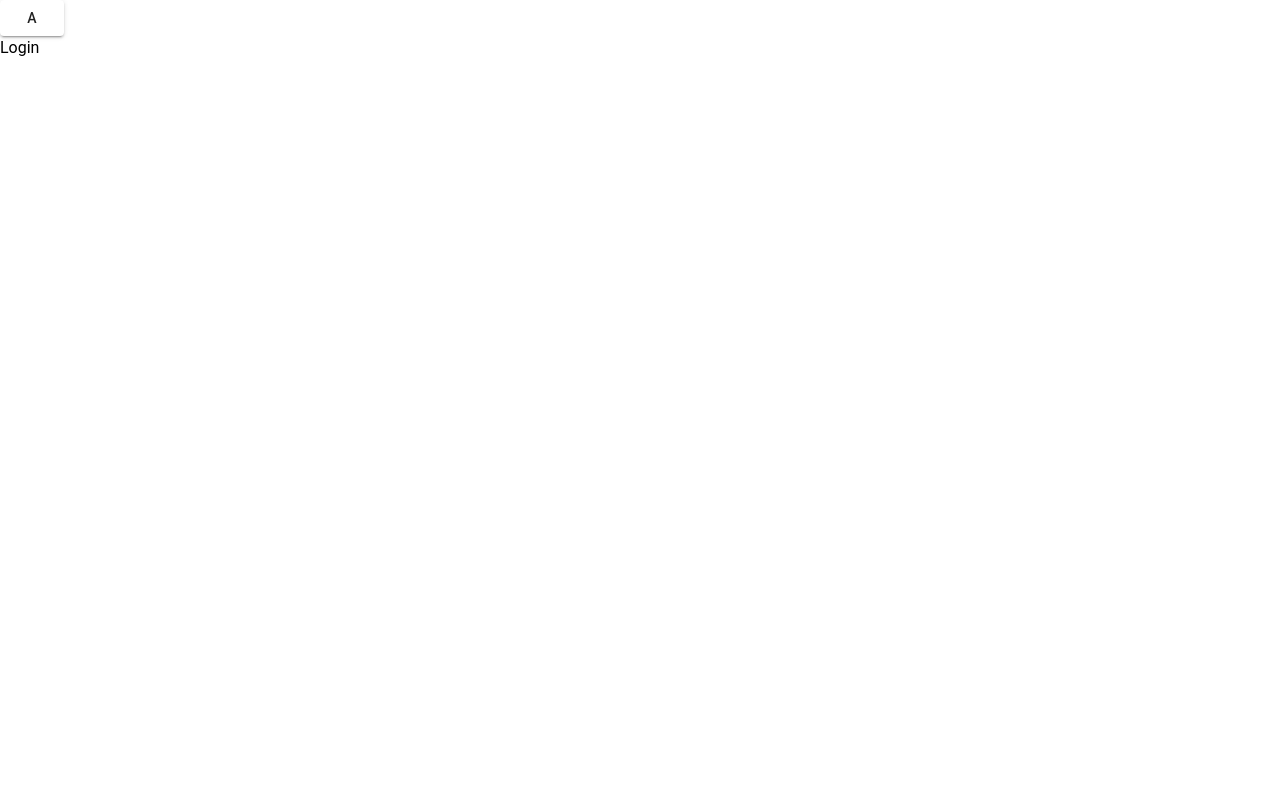
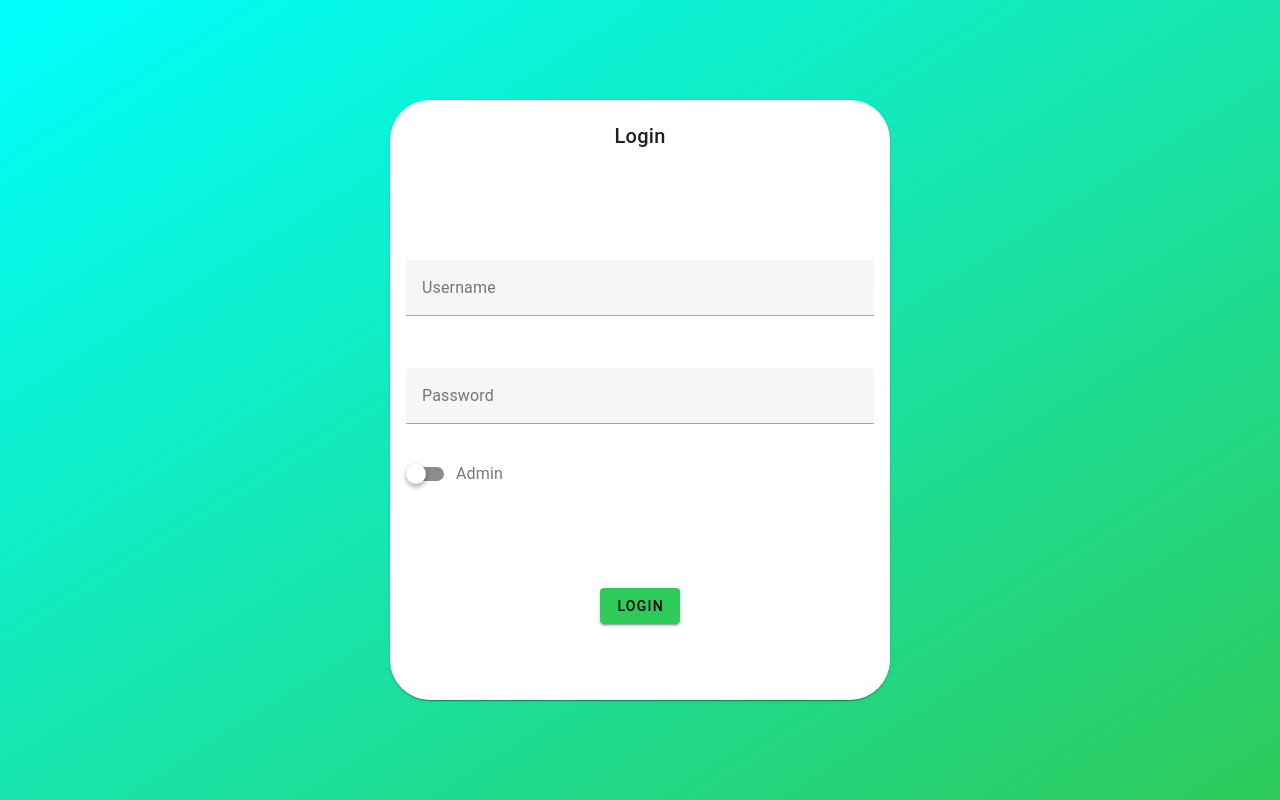
Before and after one commit to esCultura/esCultura.github.io, a Vue app in the folder webAdmin/: page /Login in a window 1280 px wide. Built offline with nearby package versions, Linux system fonts and the light colour scheme.

Commit message:
Task #212 falta retocs de fetch

```diff
--- a/webAdmin/src/utils/utilFunctions.js
+++ b/webAdmin/src/utils/utilFunctions.js
@@ -1,4 +1,4 @@
-let token = '4399aea952484e30ad0208cd72bf64a083c9b8c4';
+let token = '';
 
 export function setToken(value) {
     token = value;
--- a/webAdmin/src/views/Login.vue
+++ b/webAdmin/src/views/Login.vue
@@ -1,45 +1,101 @@
 <template>
 
-  <div>
-
-      <v-btn @click="fetchUser()">A</v-btn>
-
-      <div> Login </div>
+  <div class="background">
+    <v-card
+      height="600"
+      width="500"
+      style="border-radius: 40px;"
+    >
+      <v-card-title class="text-center mt-3">Login</v-card-title>
+      <v-card-text>
+        <v-text-field v-model="username" label="Username" required style="margin-top: 100px;"></v-text-field>
+        <v-text-field @keydown.enter="doLogin()" v-model="password" label="Password" type="password" required style="margin-top: 30px;"></v-text-field>
+        <v-switch v-model="admin" label="Admin" color="success"></v-switch>
+        <v-btn @click="doLogin()" color="#2eca5a" class="mx-auto d-block mt-16" >Login</v-btn>
+      </v-card-text>
+    </v-card>
   </div>
 
 </template>
 
 <script>
-  import {simpleFetch} from '../utils/utilFunctions';
+
+  import {ref} from 'vue';
+  import {setToken} from '../utils/utilFunctions';
+  import { useRouter } from 'vue-router';
 
   export default {
 
       name: "Login",
-      /*
-      Si es necesari l'estructura es aixi
-      components: {
-          exempleComponent
-      },
-      props: {
-          title: String
-      },
-      setup(props) {
-      */
+
       setup() {
+        const router = useRouter();
+
+        let username = ref('');
+        let password = ref('');
+        let admin = ref(false);
+
+        async function doLogin() {
+          let data;
+          let host = 'http://deploy-env.eba-6a6b2amf.us-west-2.elasticbeanstalk.com/';
+
+          if (admin.value) {
+            let response = await fetch(host+"usuaris/login/admins",  {
+              method: "POST",
+              headers: {
+                  'Accept': 'application/json',
+                  "Content-Type": "application/json",
+              },
+              body: JSON.stringify({username: username.value, password: password.value}),
+            })
+            console.log("response: ", response);
+            let dataD = await response.json();
+            console.log("login admin data: ", dataD);
+            setToken(dataD.token);
+
+            //redirect path --> /Review
+            router.push('/Review');
+          }
+          else {
+            let response =  await fetch(host+"usuaris/login/organitzadors",  {
+              method: "POST",
+              headers: {
+                  'Accept': 'application/json',
+                  "Content-Type": "application/json",
+              },
+              body: JSON.stringify({username: username.value, password: password.value}),
+            })
+            console.log("response: ", response);
+            let dataD;
+            dataD = await response.json();
+            console.log("login org data: ", dataD);
+            setToken(dataD.token);
+
+            //redirect path  --> /edit
+            router.push('/edit');
+          }
+
+        }
 
 
-        async function fetchUser() {
-            let issues;
-            simpleFetch("issues/", "GET", "").then((data) => issues = data);
-            console.log("issues: ", issues);
-        }
-
         return {
-            fetchUser
+          username,
+          password,
+          admin,
+          doLogin
         }
       }
   }
 </script>
 
 <style scoped>
+
+  .background {
+    height: 100vh;
+    display: flex;
+    justify-content: center;
+    align-items: center;
+    background: linear-gradient(to left top, #2eca5a, #00FFFF);
+  }
+
 </style>
```
